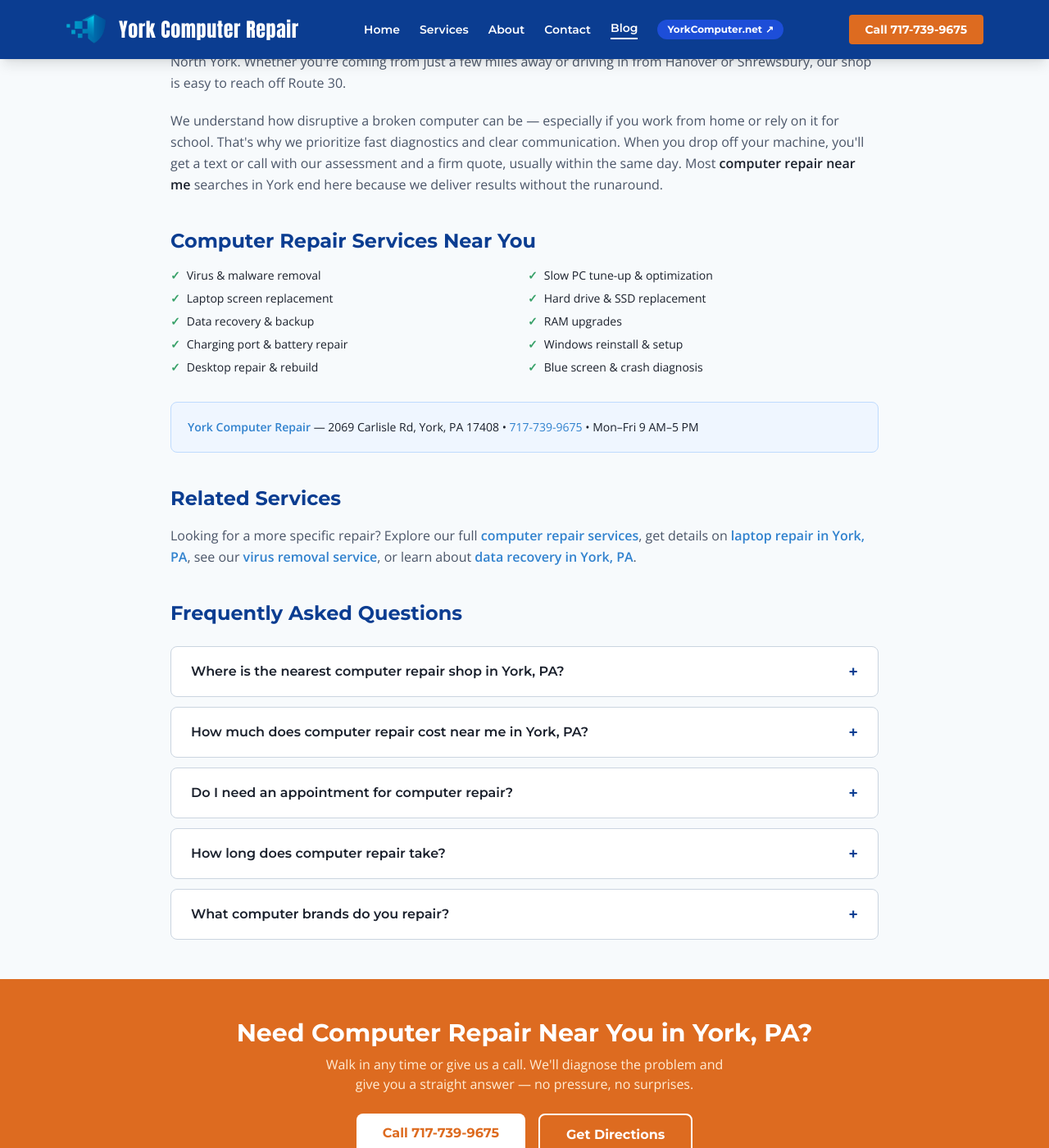
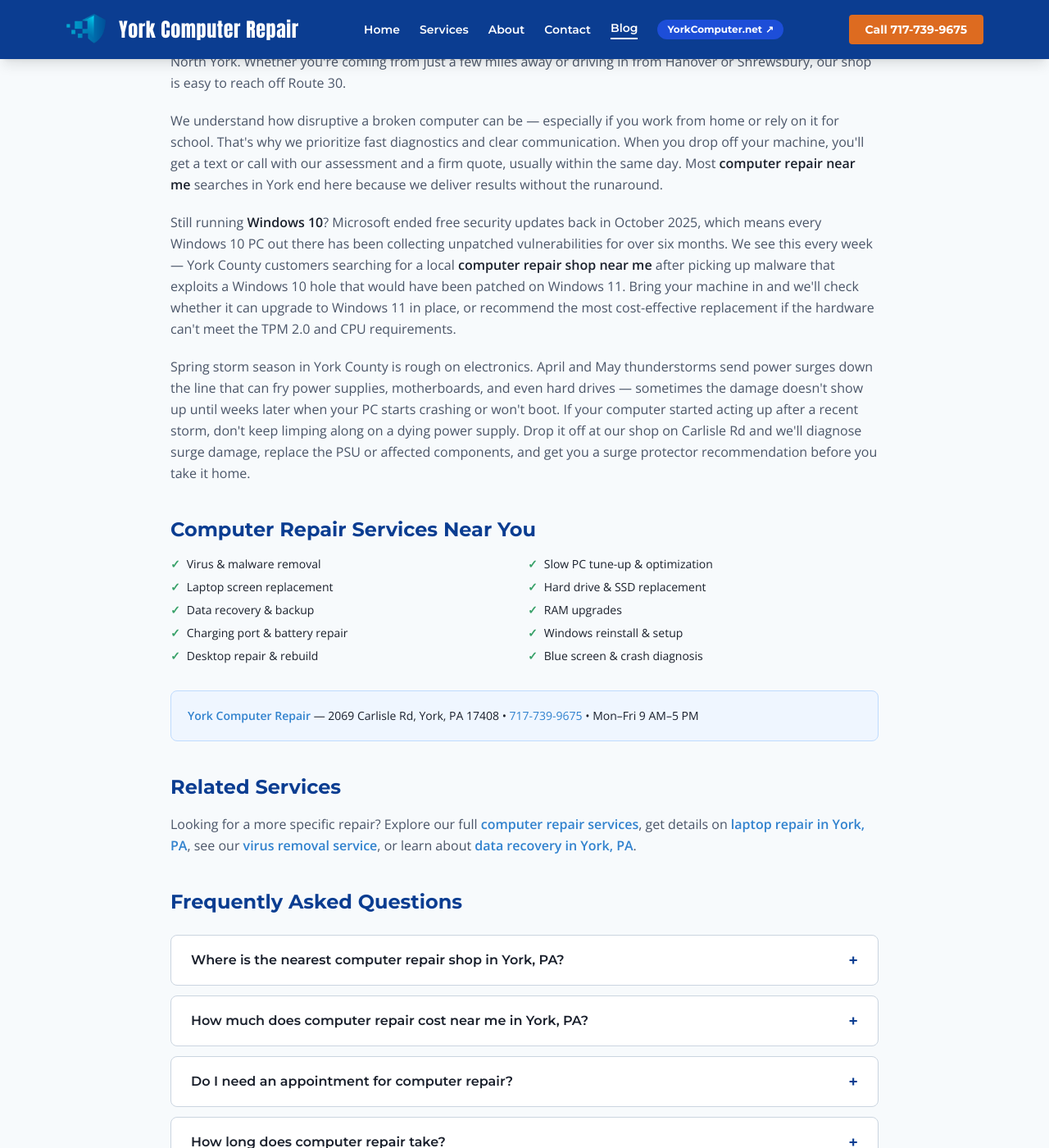
Before and after one commit to oak8513/ycr-site, a Jekyll site: the page built from blog/computer-repair-near-me-york-pa.html, in a window 1280 px wide and 1400 px high, scrolled down 838 px. Shown: the whole window at 82% size. Built offline with Jekyll 4.4.1, drawn with Linux system fonts in a browser that asks for light colours; nearby versions of some CDN libraries; a script that is not in the unit is left out; some of the changed text lies outside the part shown.

Commit message:
SEO: refresh computer repair near me landing page
Added Windows 10 EOL angle and spring storm/power-surge paragraph for
freshness; added 6th FAQ on Windows 11 upgrade compatibility (also added
to FAQ JSON-LD); bumped sitemap lastmod 2026-04-24 -> 2026-04-28.

Co-Authored-By: Claude Opus 4.7 (1M context) <noreply@anthropic.com>

```diff
--- a/blog/computer-repair-near-me-york-pa.html
+++ b/blog/computer-repair-near-me-york-pa.html
@@ -28,6 +28,10 @@ og_description: "Fast, affordable computer repair near you in York, PA. All bran
   <p class="text-ycr-steel leading-relaxed mb-5">When you search for <strong class="text-ycr-black">computer repair near me</strong> in York County, location matters — bringing your computer to a local shop means faster turnaround, direct communication with the technician, and no packaging hassle. York Computer Repair serves neighborhoods across the county, including Springettsbury, West York, Emigsville, and North York. Whether you're coming from just a few miles away or driving in from Hanover or Shrewsbury, our shop is easy to reach off Route 30.</p>
 
   <p class="text-ycr-steel leading-relaxed mb-5">We understand how disruptive a broken computer can be — especially if you work from home or rely on it for school. That's why we prioritize fast diagnostics and clear communication. When you drop off your machine, you'll get a text or call with our assessment and a firm quote, usually within the same day. Most <strong class="text-ycr-black">computer repair near me</strong> searches in York end here because we deliver results without the runaround.</p>
+
+  <p class="text-ycr-steel leading-relaxed mb-5">Still running <strong class="text-ycr-black">Windows 10</strong>? Microsoft ended free security updates back in October 2025, which means every Windows 10 PC out there has been collecting unpatched vulnerabilities for over six months. We see this every week — York County customers searching for a local <strong class="text-ycr-black">computer repair shop near me</strong> after picking up malware that exploits a Windows 10 hole that would have been patched on Windows 11. Bring your machine in and we'll check whether it can upgrade to Windows 11 in place, or recommend the most cost-effective replacement if the hardware can't meet the TPM 2.0 and CPU requirements.</p>
+
+  <p class="text-ycr-steel leading-relaxed mb-5">Spring storm season in York County is rough on electronics. April and May thunderstorms send power surges down the line that can fry power supplies, motherboards, and even hard drives — sometimes the damage doesn't show up until weeks later when your PC starts crashing or won't boot. If your computer started acting up after a recent storm, don't keep limping along on a dying power supply. Drop it off at our shop on Carlisle Rd and we'll diagnose surge damage, replace the PSU or affected components, and get you a surge protector recommendation before you take it home.</p>
 
   <h2 class="font-heading font-bold text-2xl text-ycr-blue mt-10 mb-4">Computer Repair Services Near You</h2>
 
@@ -89,6 +93,13 @@ og_description: "Fast, affordable computer repair near you in York, PA. All bran
       </summary>
       <p class="px-6 pb-5 text-ycr-steel text-sm leading-relaxed">We repair all major Windows PC and laptop brands — HP, Dell, Lenovo, ASUS, Acer, MSI, Razer, Samsung, LG, and more, including custom-built desktops. We do not repair Apple Mac computers or Microsoft Surface devices.</p>
     </details>
+    <details class="bg-white border border-ycr-gray rounded-lg group">
+      <summary class="flex justify-between items-center cursor-pointer px-6 py-4 font-heading font-semibold text-ycr-black select-none list-none">
+        Can you upgrade my Windows 10 PC to Windows 11?
+        <span class="text-ycr-blue text-xl transition-transform group-open:rotate-45">+</span>
+      </summary>
+      <p class="px-6 pb-5 text-ycr-steel text-sm leading-relaxed">In many cases, yes. We'll check your CPU generation, TPM 2.0 status, and Secure Boot before recommending an upgrade. If your PC doesn't meet Microsoft's Windows 11 requirements, we'll explain your options — including whether a small hardware upgrade can get you there or whether a replacement makes more sense. Walk in for a $39.99 diagnostic and we'll have the answer the same day.</p>
+    </details>
   </div>
 
 </div>
@@ -138,7 +149,8 @@ og_description: "Fast, affordable computer repair near you in York, PA. All bran
     {"@type":"Question","name":"How much does computer repair cost near me in York, PA?","acceptedAnswer":{"@type":"Answer","text":"We charge a flat $39.99 diagnostic fee. After diagnosis, we provide a full quote for parts and labor before starting any work."}},
     {"@type":"Question","name":"Do I need an appointment for computer repair?","acceptedAnswer":{"@type":"Answer","text":"No appointment needed. Walk-ins are welcome Monday through Friday, 9 AM to 5 PM. Call 717-739-9675 to confirm wait times."}},
     {"@type":"Question","name":"How long does computer repair take?","acceptedAnswer":{"@type":"Answer","text":"Most repairs take 1–3 business days. Simpler services like virus removal and RAM upgrades are often done the same day."}},
-    {"@type":"Question","name":"What computer brands do you repair?","acceptedAnswer":{"@type":"Answer","text":"We repair all major Windows PC and laptop brands — HP, Dell, Lenovo, ASUS, Acer, MSI, Razer, Samsung, LG, and more, including custom-built desktops."}}
+    {"@type":"Question","name":"What computer brands do you repair?","acceptedAnswer":{"@type":"Answer","text":"We repair all major Windows PC and laptop brands — HP, Dell, Lenovo, ASUS, Acer, MSI, Razer, Samsung, LG, and more, including custom-built desktops."}},
+    {"@type":"Question","name":"Can you upgrade my Windows 10 PC to Windows 11?","acceptedAnswer":{"@type":"Answer","text":"In many cases, yes. We'll check your CPU generation, TPM 2.0 status, and Secure Boot before recommending an upgrade. If your PC doesn't meet Windows 11 requirements, we'll explain your options — a small hardware upgrade or a replacement. Walk in for a $39.99 diagnostic and we'll have the answer the same day."}}
   ]
 }
 </script>
--- a/sitemap.xml
+++ b/sitemap.xml
@@ -139,7 +139,7 @@
   </url>
   <url>
     <loc>https://yorkcomputerrepair.com/blog/computer-repair-near-me-york-pa.html</loc>
-    <lastmod>2026-04-24</lastmod>
+    <lastmod>2026-04-28</lastmod>
     <changefreq>monthly</changefreq>
     <priority>0.9</priority>
   </url>
```
